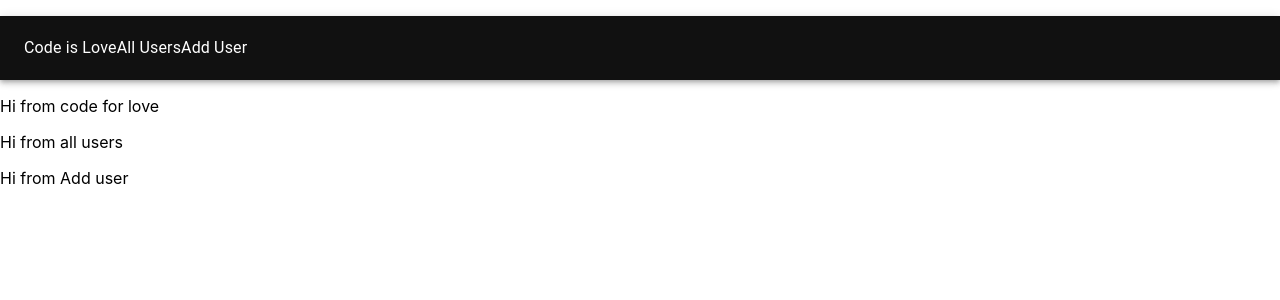
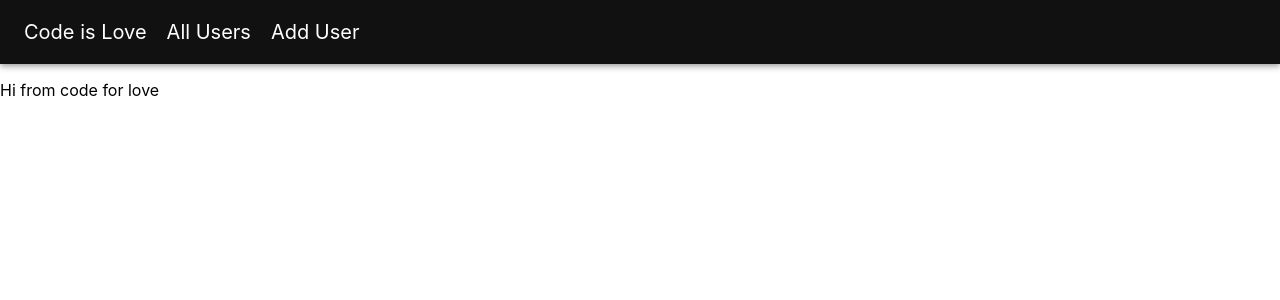
Before and after one commit to atulpatill/crud-app, a React (Create React App) app: page / in a window 1280 px wide. Shown: the top 300 px of the page. Built offline with nearby package versions, Linux system fonts and the light colour scheme.

Commit message:
feat: added react router

```diff
--- a/src/App.js
+++ b/src/App.js
@@ -3,15 +3,20 @@ import NavBar from './Components/NavBar';
 import CodeForInterview from './Components/CodeForInterview';
 import AllUsers from './Components/AllUsers';
 import AddUser from './Components/AddUser';
+import { BrowserRouter, Route, Switch } from 'react-router-dom';
 
 function App() {
   return (
-   <p>
+
+     <BrowserRouter>
     <NavBar />
-    <CodeForInterview />
-    <AllUsers />
-    <AddUser />
-  </p>
+ <Switch>
+  <Route exact path="/" component={CodeForInterview}/>
+  <Route exact path="/all" component={AllUsers}/>
+  <Route exact path="/add" component={AddUser}/>
+  </Switch>
+    </BrowserRouter>
+
   );
 }
 
--- a/src/Components/NavBar.js
+++ b/src/Components/NavBar.js
@@ -1,4 +1,5 @@
-import { AppBar, Toolbar,Typography, makeStyles } from '@material-ui/core';
+import { AppBar, Toolbar, makeStyles } from '@material-ui/core';
+import { NavLink } from 'react-router-dom';
 
 
 
@@ -6,6 +7,12 @@ import { AppBar, Toolbar,Typography, makeStyles } from '@material-ui/core';
 const useStyle = makeStyles({
     header: {
         background: '#111111'
+    },
+    tabs: {
+        color: '#FFFFFF',
+        marginRight: 20,
+        textDecoration: 'none',
+        fontSize: 20
     }
 })
 
@@ -14,9 +21,10 @@ function NavBar() {
     return (
         <AppBar className={classes.header} position="static" >
             <Toolbar>
-             <Typography component="h2">Code is Love</Typography>
-             <Typography component="h2">All Users</Typography>
-             <Typography  component="h2">Add User</Typography>
+             <NavLink className={classes.tabs} to="./" exact >Code is Love</NavLink>
+             <NavLink className={classes.tabs} to="all" exact >All Users</NavLink>
+             <NavLink className={classes.tabs} to="add" exact >Add User</NavLink>
+
             </Toolbar>
         </AppBar>
     )
```
Also changed, not shown: src/Components/NotFound.jsx (added, +9 -0 lines).
